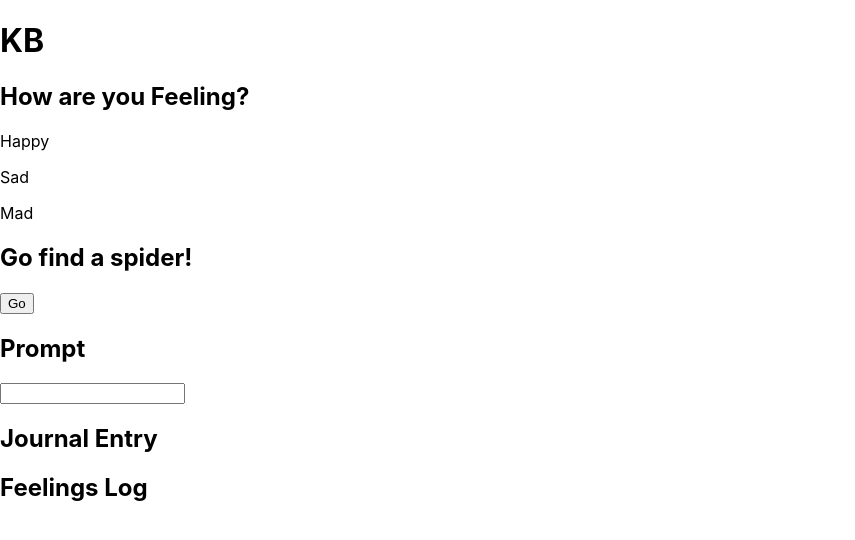
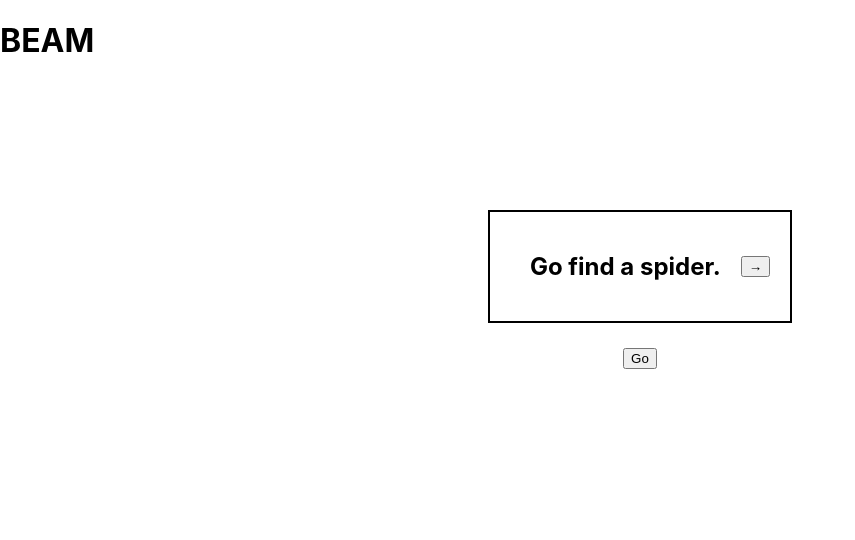
Before and after one commit to espressoGoddess/beam, a React (Create React App) app: page / in a window 1280 px wide. Shown: the top 540 px of the page, without its empty margins (0-855 px from the left). Built offline with nearby package versions, Linux system fonts and the light colour scheme.

Commit message:
feat: add arrow buttons on activity card so user can look through activities

```diff
--- a/src/Components/Activities/Activities.css
+++ b/src/Components/Activities/Activities.css
@@ -0,0 +1,26 @@
+body, html {
+  height: 100%;
+  width: 100%;
+}
+
+h2 {
+  margin: 20px;
+}
+
+
+.activity-card {
+  margin-top: 10%;
+  margin-bottom: 2%;
+  display: flex;
+  justify-content: center;
+  align-items: center;
+  border: 2px solid black;
+  padding: 20px;
+}
+
+.activity-page {
+  display: flex;
+  flex-direction: column;
+  justify-content: center;
+  align-items: center;
+}
--- a/src/Components/Activities/Activities.js
+++ b/src/Components/Activities/Activities.js
@@ -1,13 +1,28 @@
-import React from "react";
+import React, {useState, useEffect} from "react";
+import './Activities.css'
 
-const Activities = () => {
+const Activities = ({ activities }) => {
+  const [currentActivity, setCurrentActivity] = useState(0)
+
+  const nextActivity = () => {
+    let nextIndex = currentActivity + 1;
+    setCurrentActivity(nextIndex)
+  }
+
+  const prevActivity = () => {
+    let prevIndex = currentActivity - 1;
+    setCurrentActivity(prevIndex)
+  }
+
   return (
-    <>
-    <div>
-      <h2>Go find a spider!</h2>
+    <section className="activity-page">
+    <div className="activity-card">
+      {currentActivity > 0 && <button onClick={() => prevActivity()}>←</button>}
+      <h2>{activities[currentActivity].activity}</h2>
+      {currentActivity < activities.length - 1 && <button onClick={() => nextActivity()}>→</button>}
     </div>
     <button>Go</button>
-    </>
+    </section>
   )
 }
 
--- a/src/Components/App/App.js
+++ b/src/Components/App/App.js
@@ -18,14 +18,15 @@ const App = () => {
   const [activities, setActivities] = useState(activityData);
   const [filteredActivities, setFilteredActivities] = useState([]);
 
+
   return (
     <main>
-      <Header user={user}/>
-      <Feelings />
-      <Activities />
-      <JournalPrompt />
-      <JournalEntry />
-      <FeelingsLog />
+      <Header/>
+      {/* <Feelings /> */}
+      <Activities activities={activities}/>
+      {/* <JournalPrompt /> */}
+      {/* <JournalEntry /> */}
+      {/* <FeelingsLog /> */}
     </main>
   )
 }
--- a/src/Components/Header/Header.js
+++ b/src/Components/Header/Header.js
@@ -1,9 +1,11 @@
 import React from "react";
 import './Header.css'
 
-const Header = ( {user} ) => {
+const Header = () => {
   return (
-    <h1>{user.name}</h1>
+    <>
+    <h1>BEAM</h1>
+    </>
   )
 }
 
```
